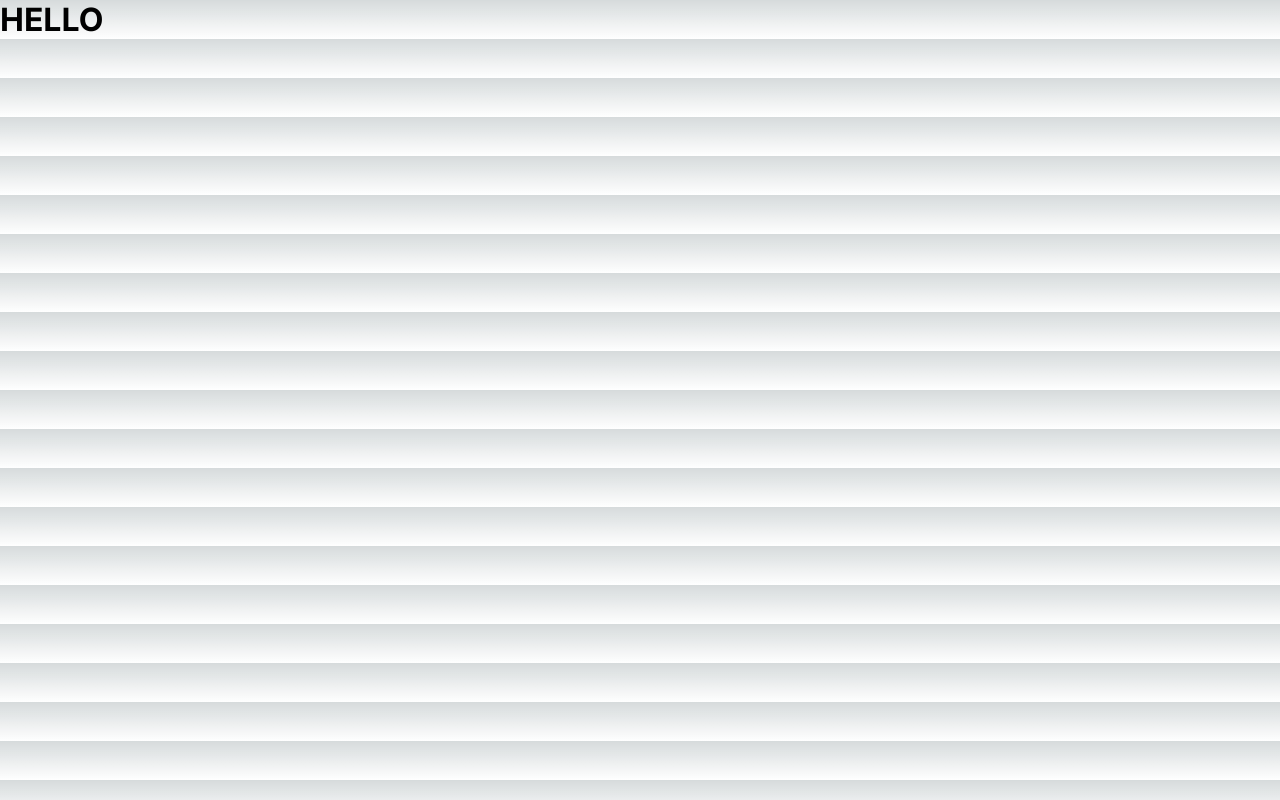
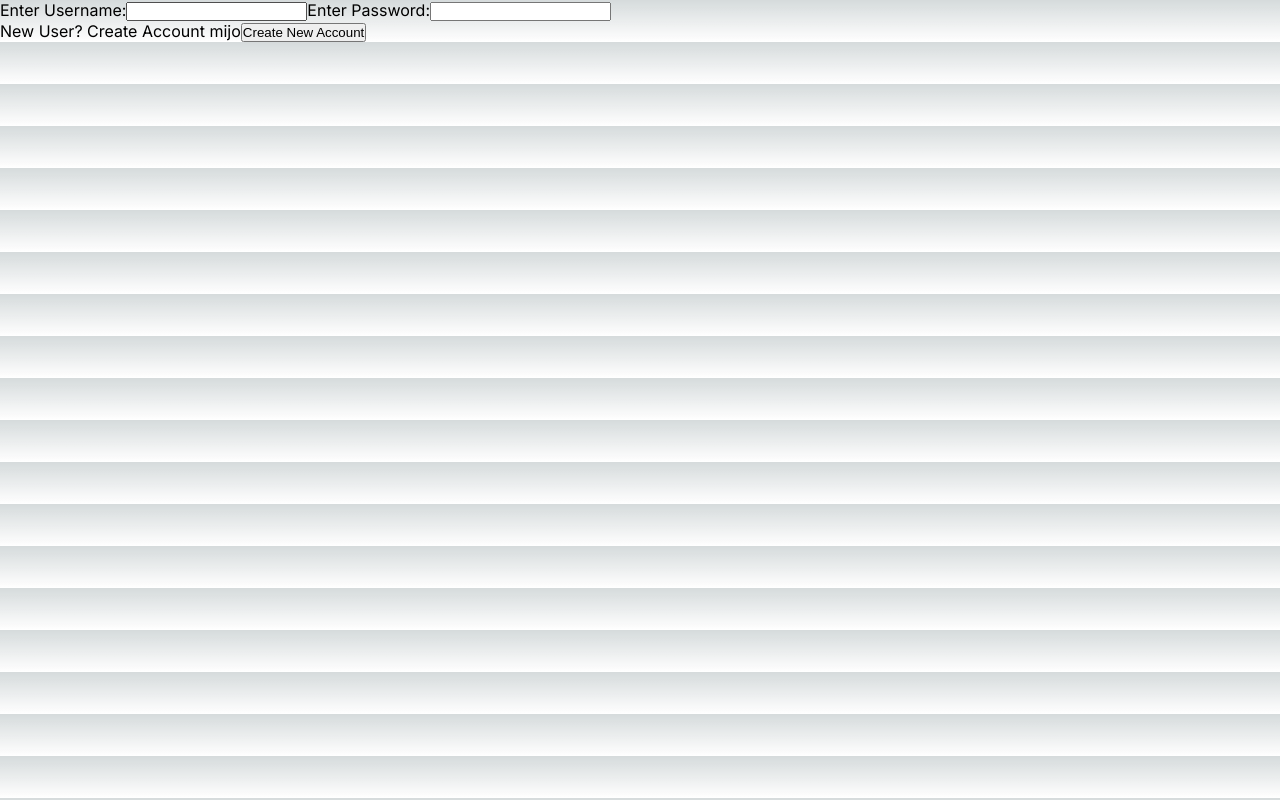
Before and after one commit to Don9594/pracDeployAppAWS, a Next.js app in the folder application_submission/: page /login in a window 1280 px wide. Built offline with nearby package versions, Linux system fonts and the light colour scheme.

Commit message:
add route for login

```diff
--- a/application_submission/package.json
+++ b/application_submission/package.json
@@ -15,6 +15,7 @@
     "mime": "^3.0.0",
     "mysql2": "^3.6.1",
     "next": "^13.5.3",
+    "next-auth": "^4.24.3",
     "react": "18.2.0",
     "react-dom": "18.2.0"
   },
--- a/application_submission/src/app/(auth)/login/page.js
+++ b/application_submission/src/app/(auth)/login/page.js
@@ -1,6 +1,11 @@
+import LoginForm from "@/app/_components/loginForm";
 
+//provide user the option to login or to create a new account
 const login = ()=>{
-    return <h1>HELLO</h1>
+
+    return(
+        <LoginForm/>
+    )
 }
 
 export default login;
--- /dev/null
+++ b/application_submission/src/app/_components/loginForm.jsx
@@ -0,0 +1,22 @@
+"use client"
+
+//provide user the option to login or to create a new account
+const LoginForm = ()=>{
+
+    return(
+        <>
+            <form>
+                <label htmlFor="username">Enter Username:</label>
+                <input id="username" name="username" type='text'></input>
+                <label htmlFor="password">Enter Password:</label>
+                <input id="password" name="password" type='password'></input>
+            </form>
+            <div>
+                <label>New User? Create Account mijo</label>
+                <button>Create New Account</button>
+            </div>
+        </>
+    )
+}
+
+export default LoginForm;
--- a/application_submission/src/app/layout.js
+++ b/application_submission/src/app/layout.js
@@ -4,6 +4,8 @@
 
 import './globals.css'
 import { Inter } from 'next/font/google'
+
+
 
 const inter = Inter({ subsets: ['latin'] })
 
@@ -24,7 +26,9 @@ export const metadata = {
 export default function RootLayout({ children }) {
   return (
     <html lang="en">
-      <body className={inter.className}>{children}</body>
+      <body className={inter.className}>
+        {children}
+      </body>
     </html>
   )
 }
--- a/application_submission/src/app/page.js
+++ b/application_submission/src/app/page.js
@@ -1,7 +1,7 @@
 import Link from 'next/link'
 import 'server-only'
+import styles from './page.module.css'
 
-import styles from './page.module.css'
 
 
 export default function Home() {
```
Also changed, not shown: 1 other file (tests, documents, lock files or other folders).
